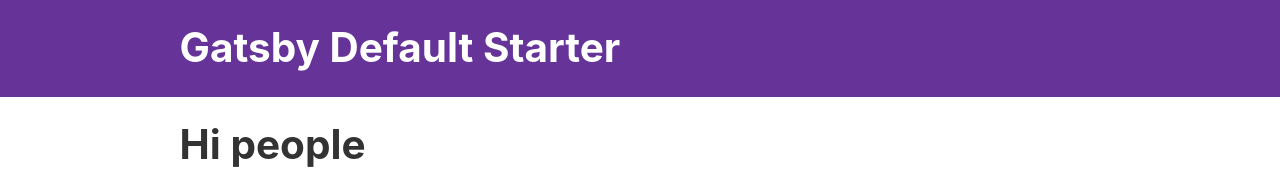
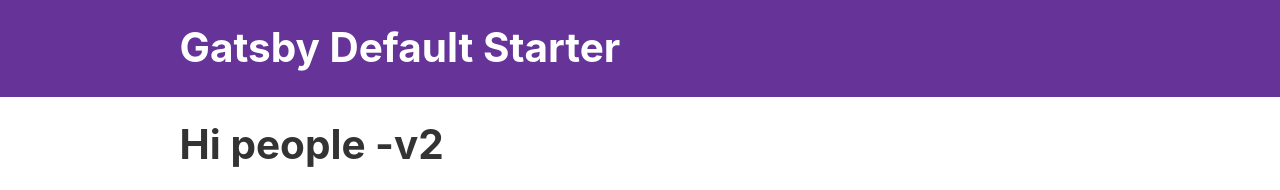
Before and after one commit to guidingdigital/yt-static-website-deployment-v2, a Gatsby site: page / in a window 1280 px wide. Shown: the top 190 px of the page. Built offline with nearby package versions, Linux system fonts and the light colour scheme; Gatsby itself is replaced by a stand-in of ours.

Commit message:
updated home page

```diff
--- a/src/pages/index.js
+++ b/src/pages/index.js
@@ -8,7 +8,7 @@
 const IndexPage = () => (
   <Layout>
     <SEO title="Home" />
-    <h1>Hi people</h1>
+    <h1>Hi people -v2</h1>
     <p>Welcome to your new Gatsby site.</p>
     <p>Now go build something great.</p>
     <div style={{ maxWidth: `300px`, marginBottom: `1.45rem` }}>
```
Also changed, not shown: .github/workflows/main.yml.
